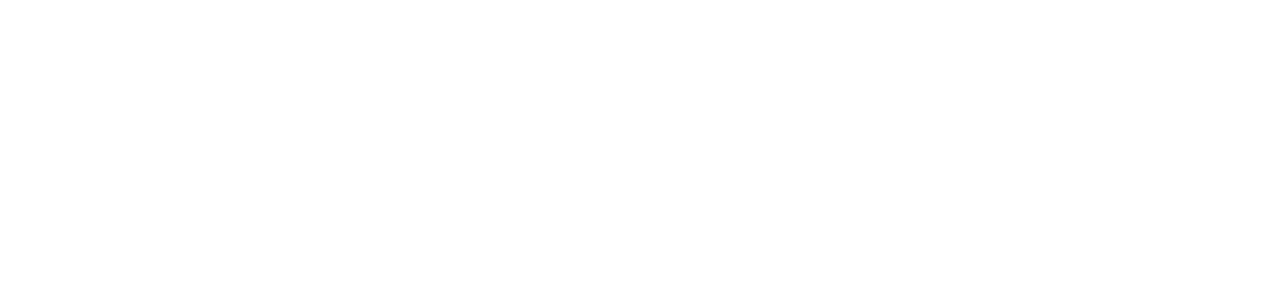
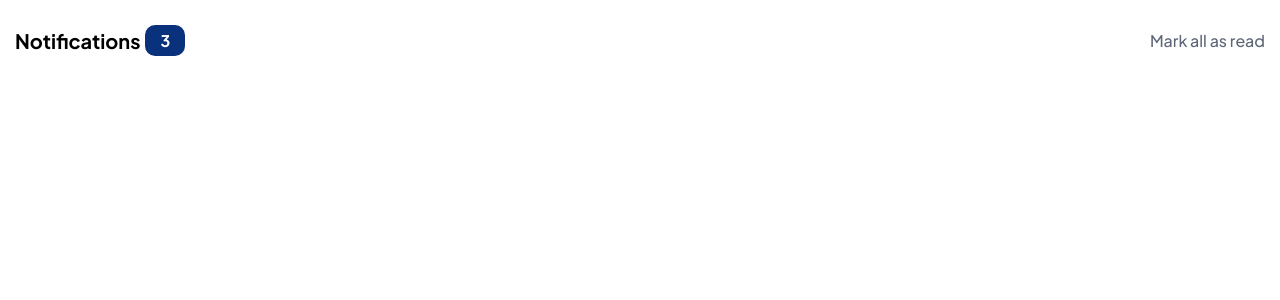
Before and after one commit to JuanBlancodev/notifications-page, a React (Vite) app: page / in a window 1280 px wide. Shown: the top 300 px of the page. Built offline with nearby package versions, Linux system fonts and the light colour scheme.

Commit message:
header elements and styled added

```diff
--- a/src/components/App.jsx
+++ b/src/components/App.jsx
@@ -1,4 +1,5 @@
 import styled from 'styled-components'
+import Header from './Header'
 
 const Wrapper = styled.div`
   width: 100%;
@@ -15,7 +16,7 @@
   return (
     <Wrapper className='bg-white'>
       <Content>
-
+        <Header />
       </Content>
     </Wrapper>
   )
--- /dev/null
+++ b/src/components/Header.jsx
@@ -0,0 +1,54 @@
+import styled from 'styled-components'
+import { useEffect, useState } from 'react'
+import useGlobalContext from '../hooks/useGlobalContext'
+
+const HeaderContainer = styled.header`
+  display: flex;
+  justify-content: space-between;
+`
+
+const Title = styled.h1`
+  display: flex;
+  align-items: center;
+  gap: 5px;
+`
+
+const PendingCounter = styled.span`
+  padding: 5px 15px;
+  border-radius: 10px;
+`
+
+const Button = styled.button`
+  border: none;
+  background: none;
+  cursor: pointer;
+`
+
+const Header = () => {
+  const { notifications } = useGlobalContext()
+  const [pendingNotifications, setPendingNotifications] = useState(0)
+
+  useEffect(() => {
+    const count = notifications.filter(item => !item.seen).length
+    setPendingNotifications(count)
+  }, [notifications])
+
+  return (
+    <HeaderContainer>
+      <Title className='color-very-dark-blue fs-medium'>
+        Notifications
+        { pendingNotifications > 0 &&
+          <PendingCounter className='white bg-blue fs-small'>
+            { pendingNotifications }
+          </PendingCounter>
+        }
+      </Title>
+
+      <Button className='btn fs-small fw-normal dark-grayish-blue'>
+        Mark all as read
+      </Button>
+    </HeaderContainer>
+  )
+}
+
+export default Header
--- a/src/context/GlobalContext.jsx
+++ b/src/context/GlobalContext.jsx
@@ -43,7 +43,7 @@
     }
 
     Notifications()
-  }), []
+  }, [])
 
   if(error !== null){
     return <h1>{ error }</h1>
--- a/src/css/index.css
+++ b/src/css/index.css
@@ -118,3 +118,7 @@
 .bg-white{
   background-color: var(--color-white);
 }
+
+.bg-blue{
+  background-color: var(--color-blue);
+}
```
